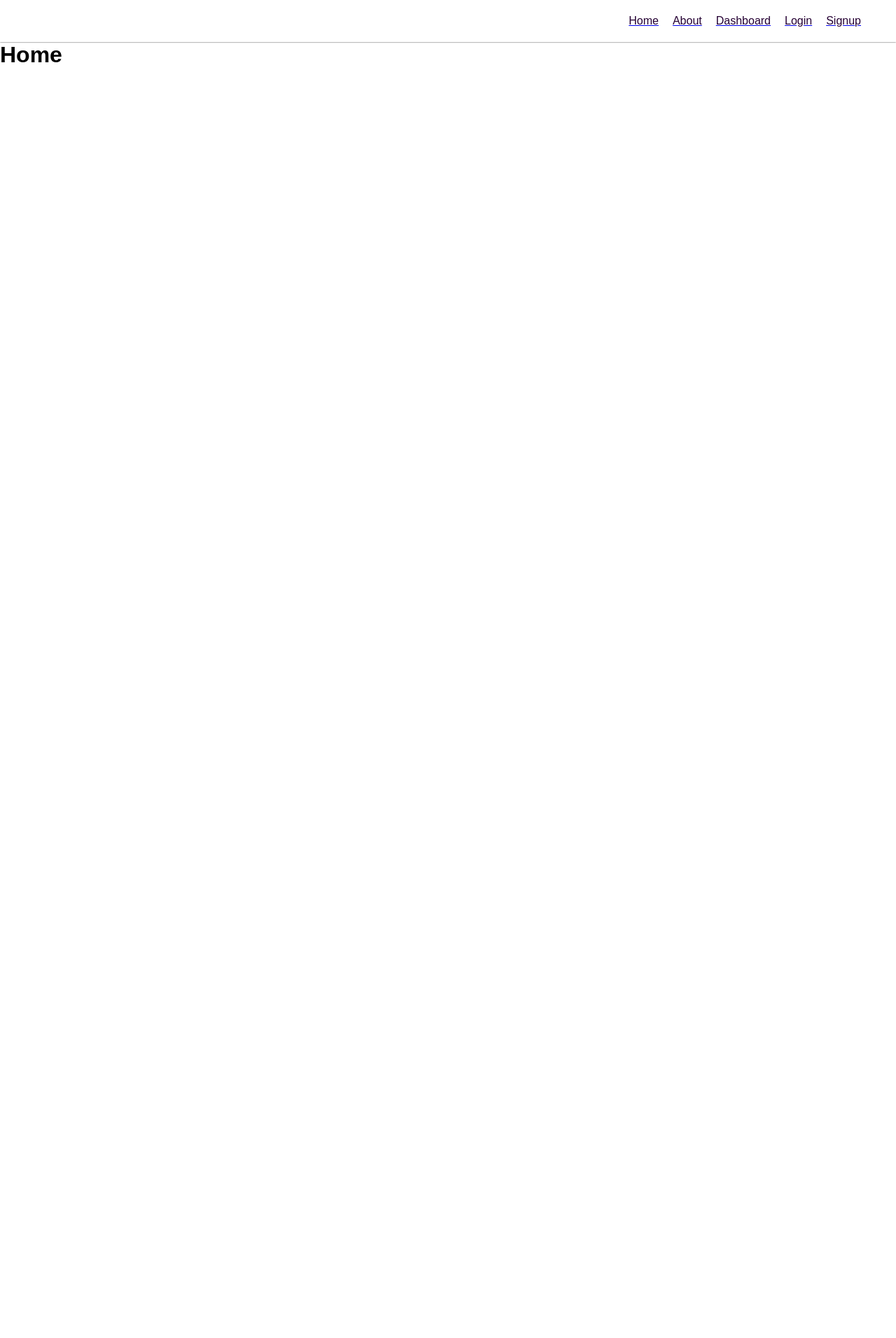
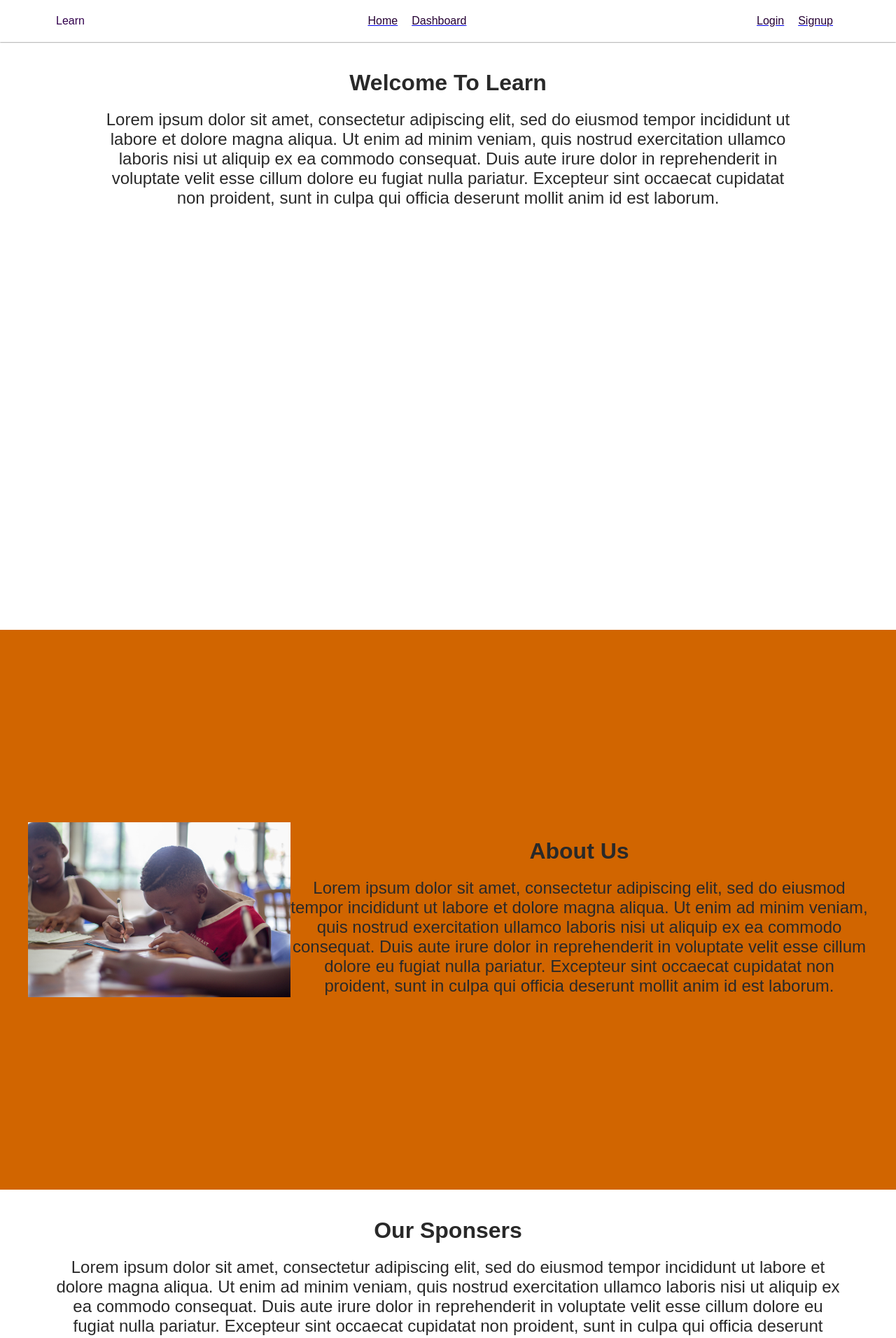
Before and after one commit to Annalartey/AltSchool-Second-Sem-Exams, a React (Vite) app: page / in a window 1280 px wide. Shown: the top 1912 px of the page at 70% size. Before the commit the page ends 800 px from the top, so only its background shows below. Built offline with nearby package versions, Linux system fonts and the light colour scheme.

Commit message:
edited app.css

```diff
--- a/src/App.css
+++ b/src/App.css
@@ -3,6 +3,14 @@
   padding: 0;
   box-sizing: border-box;
   font-family: Arial, Helvetica, sans-serif;
+}
+p{
+  font-size: x-large;
+  color: #292929
+}
+h1{
+  margin: 20px;
+  color: #292929
 }
 .App-header{
   width: 100vw;
@@ -14,7 +22,7 @@
   align-items: center;
   padding: 10px;
   box-shadow: 0 0 2px 0 #363636;
-  padding: 0 40px 0 40px
+  padding: 0 80px 0 80px
 }
 .App-header nav{
   display: flex
@@ -25,7 +33,7 @@
 }
 .App-header nav ul:hover {
   margin: 10px;
-  color: rgb(245, 0, 0);
+  color: #d16500ff;
 }
 
 .dashboard-body{
@@ -37,21 +45,46 @@
 }
 .dashboard-body .right{
   width: 80%;
-  height: 100%
+  height: 100%;
   align-items: center;
   text-allign: center;
 
 }
 .dashboard-body .left{
   width: 20%;
-  height: 100%
+  height: 100%;
   align-items: center;
   text-allign: center;
   background: black;
-  padding: 0 40px 0 40px
+  padding: 0 40px;
 }
 .dashboard-body .left p {
   margin-top: 20px;
   font-size: large;
   color: white
 }
+.home-body-1{
+  height: 100vh;
+  padding:  20px 140px;
+  text-align: center;
+  margin-bottom: 40px;
+  align-items: center;
+  align-items: center;
+  justify-content: center;
+}
+.home-body-2{
+  height: 100vh;
+  display: flex;
+  padding:  20px 80px;
+  text-align: center;
+  background: #d16500ff;
+  padding: 40px;
+  align-items: center;
+  justify-content: center;
+}
+.home-body-3{
+  padding:  20px 80px;
+  text-align: center;
+  align-items: center;
+  justify-content: center;
+}
--- a/src/App.jsx
+++ b/src/App.jsx
@@ -1,7 +1,6 @@
 import "./App.css";
 import { BrowserRouter as Router, Routes, Route } from "react-router-dom";
 import Home from "./components/Home";
-import About from "./components/About";
 import Dashboard from "./components/Dashboard"
 import Lessons from "./components/Lessons";
 import Videos from "./components/Videos";
@@ -21,7 +20,6 @@ function App() {
       <Router>
         <Routes>
           <Route exact path="/" element={<Home />} />
-          <Route path="/about" element={<About />} />
           <Route path="/dashboard" element={<Dashboard />} >
           <Route path="lesson" element={<Lessons />}>
             <Route path="grade_1" element={<GradeOneLesson />} />
--- a/src/components/About.jsx
+++ /dev/null
@@ -1,13 +0,0 @@
-import React from 'react'
-import Header from './Header'
-
-function About() {
-  return (
-    <div>
-      <Header />
-      <h1>About</h1>
-    </div>
-  )
-}
-
-export default About
--- a/src/components/Header.jsx
+++ b/src/components/Header.jsx
@@ -4,11 +4,12 @@ import {Link} from 'react-router-dom'
 function Header() {
   return (
     <div className='App-header'>
-      <div className='logo'></div>
+      <div className='logo'>Learn</div>
       <nav>
         <Link to = "/"><ul>Home</ul></Link>
-        <Link to = "/about"><ul>About</ul></Link>
         <Link to = "/dashboard"><ul>Dashboard</ul></Link>
+      </nav>
+      <nav>
         <Link to = "/login"><ul>Login</ul></Link>
         <Link to = "/signup"><ul>Signup</ul></Link>
       </nav>
--- a/src/components/Home.jsx
+++ b/src/components/Home.jsx
@@ -1,11 +1,27 @@
 import React from 'react'
 import Header from './Header'
+import img1 from "../images/img1.jpg";
 
 function Home() {
   return (
     <div>
       <Header/>
-      <h1>Home</h1>
+      <div className='home-body-1'>
+        <h1>Welcome To Learn</h1>
+        <p>Lorem ipsum dolor sit amet, consectetur adipiscing elit, sed do eiusmod tempor incididunt ut labore et dolore magna aliqua. Ut enim ad minim veniam, quis nostrud exercitation ullamco laboris nisi ut aliquip ex ea commodo consequat. Duis aute irure dolor in reprehenderit in voluptate velit esse cillum dolore eu fugiat nulla pariatur. Excepteur sint occaecat cupidatat non proident, sunt in culpa qui officia deserunt mollit anim id est laborum.</p>
+      </div>
+      <div className='home-body-2'>
+        <img src={img1} alt="children learning" width="70%" height="250"/>
+        <div>
+        <h1>About Us</h1>
+        <p>Lorem ipsum dolor sit amet, consectetur adipiscing elit, sed do eiusmod tempor incididunt ut labore et dolore magna aliqua. Ut enim ad minim veniam, quis nostrud exercitation ullamco laboris nisi ut aliquip ex ea commodo consequat. Duis aute irure dolor in reprehenderit in voluptate velit esse cillum dolore eu fugiat nulla pariatur. Excepteur sint occaecat cupidatat non proident, sunt in culpa qui officia deserunt mollit anim id est laborum.</p>
+          </div>
+      </div>
+      <div className='home-body-3'>
+        <h1>Our Sponsers</h1>
+        <p>Lorem ipsum dolor sit amet, consectetur adipiscing elit, sed do eiusmod tempor incididunt ut labore et dolore magna aliqua. Ut enim ad minim veniam, quis nostrud exercitation ullamco laboris nisi ut aliquip ex ea commodo consequat. Duis aute irure dolor in reprehenderit in voluptate velit esse cillum dolore eu fugiat nulla pariatur. Excepteur sint occaecat cupidatat non proident, sunt in culpa qui officia deserunt mollit anim id est laborum.</p>
+      </div>
+
     </div>
   )
 }
```
Also changed, not shown: src/images/img1.jpg (added).
